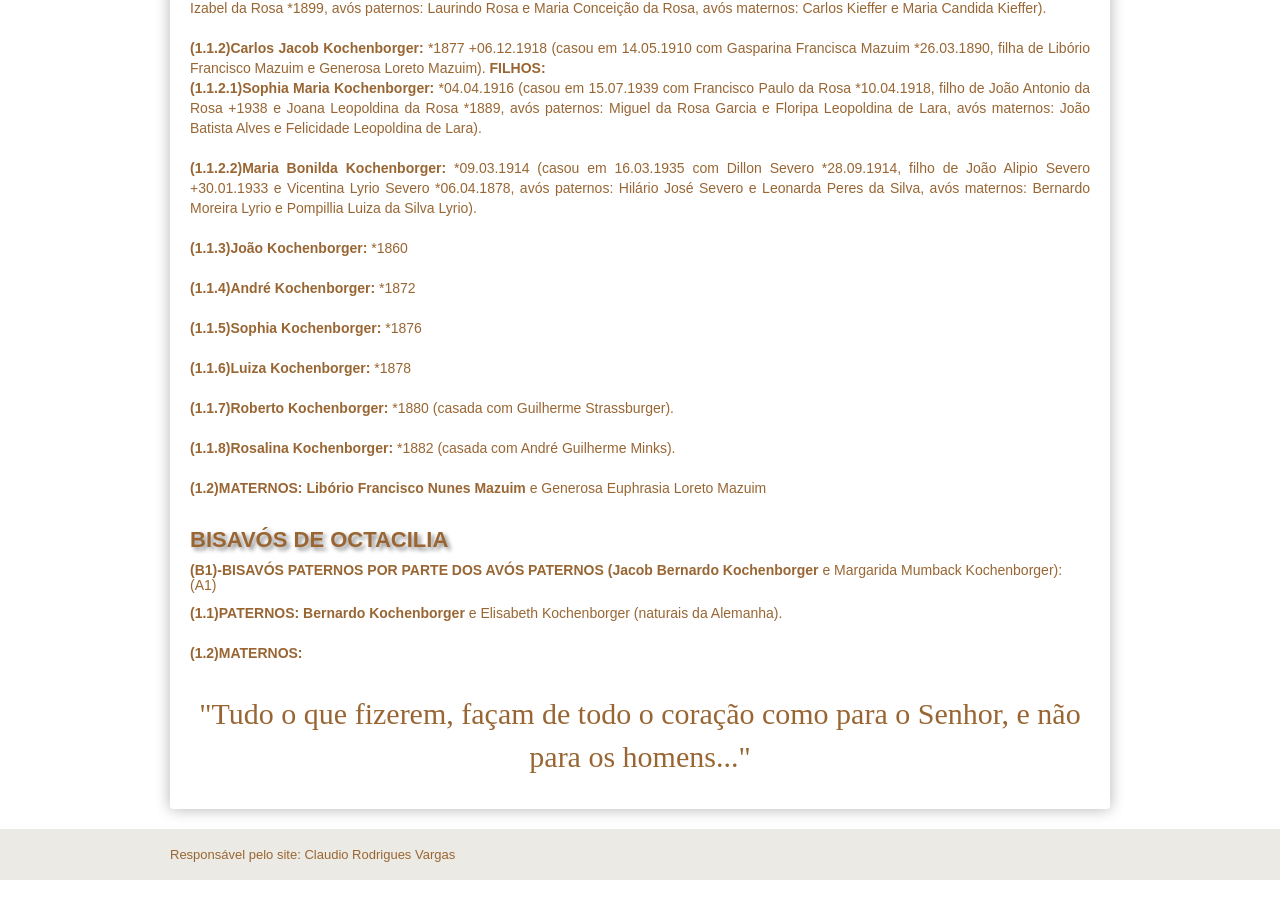
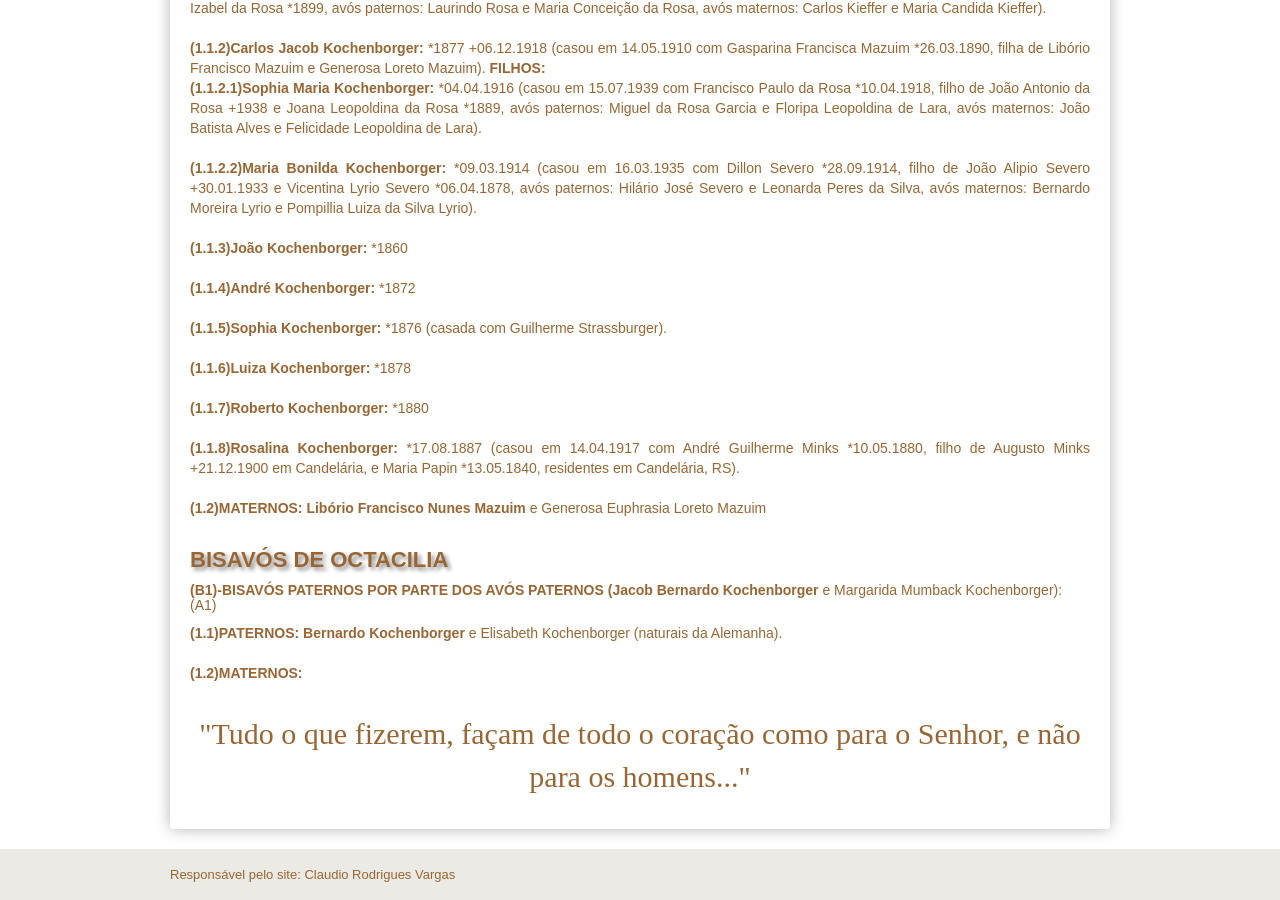
Before and after one commit to claudiovargas1955/claudiovargas1955.github.io, a Jekyll site: the page built from _pages/familia-kochenborger.html, in a window 1280 px wide and 900 px high, scrolled down 1430 px. Built offline with Jekyll 4.4.1, drawn with Linux system fonts in a browser that asks for light colours; some web fonts are replaced.

Commit message:
Update familia-kochenborger.html

```diff
--- a/_pages/familia-kochenborger.html
+++ b/_pages/familia-kochenborger.html
@@ -164,13 +164,14 @@ Oliveira e Idalina Soares Leal *1850 +03.09.1934). <b>FILHOS: </b><br>
 
     <b>(1.1.4)André Kochenborger: </b>*1872<br><br>
 
-    <b>(1.1.5)Sophia Kochenborger: </b>*1876<br><br>
+    <b>(1.1.5)Sophia Kochenborger: </b>*1876 (casada com Guilherme Strassburger).<br><br>
 
     <b>(1.1.6)Luiza Kochenborger: </b>*1878<br><br>
 
-    <b>(1.1.7)Roberto Kochenborger: </b>*1880 (casada com Guilherme Strassburger).<br><br>
+    <b>(1.1.7)Roberto Kochenborger: </b>*1880 <br><br>
 
-    <b>(1.1.8)Rosalina Kochenborger: </b>*1882 (casada com André Guilherme Minks).<br><br>
+    <b>(1.1.8)Rosalina Kochenborger: </b>*17.08.1887 (casou em 14.04.1917 com André Guilherme Minks *10.05.1880, filho de Augusto Minks
+    +21.12.1900 em Candelária, e Maria Papin *13.05.1840, residentes em Candelária, RS).<br><br>
 
   <b>(1.2)MATERNOS: Libório Francisco Nunes Mazuim </b>e Generosa Euphrasia Loreto Mazuim <br><br>
 
```
